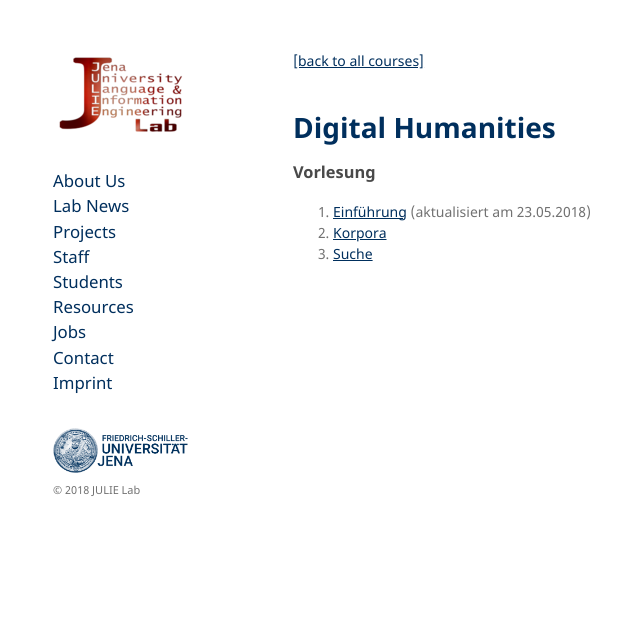
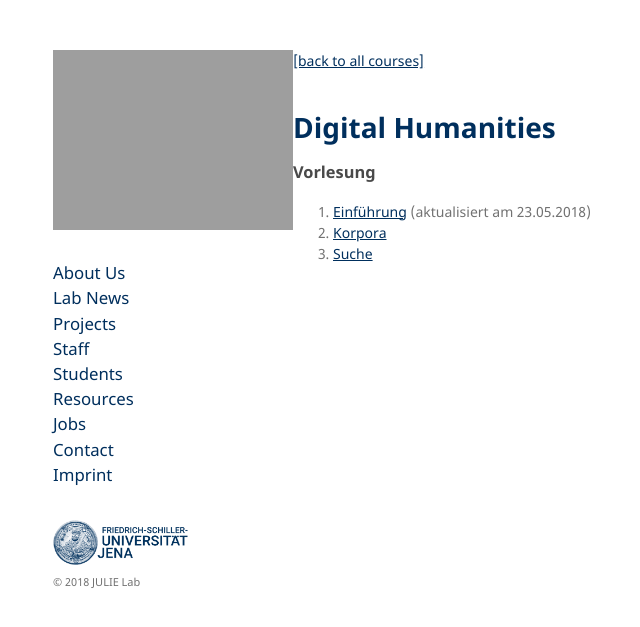
Before and after one commit to JULIELab/JULIELab.github.io, a Jekyll site: the page built from courses/Digital+Humanities-p-12429.md, in a window 1280 px wide. Shown: the top 627 px of the page, without its empty margins (157-797 px from the left). Built offline with Jekyll 4.4.1, drawn with Linux system fonts in a browser that asks for light colours.

Commit message:
Update course.html

```diff
--- a/_layouts/course.html
+++ b/_layouts/course.html
@@ -1,95 +1,6 @@
-<!DOCTYPE html>
-<html lang="{{ site.lang | default: "en-US" }}">
-  <head>
-    <meta charset="UTF-8">
-    <meta http-equiv="X-UA-Compatible" content="IE=edge">
-    <meta name="viewport" content="width=device-width, initial-scale=1">
+---
+layout: default
+---
 
-{% seo %}
-    <link rel="stylesheet" href="{{ "/assets/css/style.css?v=" | append: site.github.build_revision | relative_url }}">
-    <!--[if lt IE 9]>
-    <script src="//cdnjs.cloudflare.com/ajax/libs/html5shiv/3.7.3/html5shiv.min.js"></script>
-    <![endif]-->
-  <style>
-  body {
-    margin: 0;
-  }
-
-  * {
-    box-sizing: border-box;
-  }
-
-  input, textarea {
-    width: 100%;
-  }
-  </style>
-  </head>
-  <body>
-    <div class="wrapper">
-      <header>
-	      <a href="/web/index.html"><img src="{{site.logo | relative_url}}" alt="Logo" /></a>
-	<nav><big>
-	<br>
-	<a href="/web/index.html">About Us</a>
-	<br>
-	<a href="/web/news.html">Lab News</a>
-	<br>
-	<a href="/web/projects.html">Projects</a>
-	<br>
-	<a href="/web/staff.html">Staff</a>
-	<br>
-	<a href="/web/students.html">Students</a>
-	<br>
-	<a href="/web/resources.html">Resources</a>
-	<br>
-	<a href="/web/jobs.html">Jobs</a>
-	<br>
-	<a href="/web/contact.html">Contact</a>
-	<br>
-	<a href="/web/imprint.html">Imprint</a>
-	</big></nav>
-      <footer>
-<!--
-        {% if site.github.is_project_page %}
-        <p>This project is maintained by <a href="{{ site.github.owner_url }}">{{ site.github.owner_name }}</a></p>
-        {% endif %}
--->
-	<a href="http://www.uni-jena.de"><img src="{{site.fsu | relative_url}}" height="45px" width="135px" alt="fsu" /></a>
-        <p><small>© 2018 JULIE Lab</small></p>
-      </footer>
-      </header>
-
-      <navi>
-	<h1><a href="{{ "/" | absolute_url }}" style="color: #b12d2d">{{ site.title | default: site.github.repository_name }}</a></h1>
-        <a href="/web/index.html">About</a> | <a href="/web/news.html">News</a> | <a href="/web/projects.html">Projects</a> | <a href="/web/staff.html">Staff</a> | <a href="/web/students.html">Students</a> | <a href="/web/resources.html">Resources</a> | <a href="/web/jobs.html">Jobs</a> | <a href="/web/contact.html">Contact</a> | <a href="/web/imprint.html">Imprint</a>
-      </navi>
-
-      <section>
-	    <a href="/web/students.html">[back to all courses]</a>
+      <a href="/web/students.html">[back to all courses]</a>
       {{ content }}
-
-      </section>
-      <footer1>
-<!--
-        {% if site.github.is_project_page %}
-        <p>This project is maintained by <a href="{{ site.github.owner_url }}">{{ site.github.owner_name }}</a></p>
-        {% endif %}
--->
-	<a href="http://www.uni-jena.de"><img src="{{site.fsu | relative_url}}" height="45px" width="135px" alt="fsu" /></a>
-        <p><small>© 2018 JULIE Lab</small></p>
-      </footer1>
-
-    </div>
-    <script src="{{ "/assets/js/scale.fix.js" | relative_url }}"></script>
-    {% if site.google_analytics %}
-    <script>
-      (function(i,s,o,g,r,a,m){i['GoogleAnalyticsObject']=r;i[r]=i[r]||function(){
-      (i[r].q=i[r].q||[]).push(arguments)},i[r].l=1*new Date();a=s.createElement(o),
-      m=s.getElementsByTagName(o)[0];a.async=1;a.src=g;m.parentNode.insertBefore(a,m)
-      })(window,document,'script','https://www.google-analytics.com/analytics.js','ga');
-      ga('create', '{{ site.google_analytics }}', 'auto');
-      ga('send', 'pageview');
-    </script>
-    {% endif %}
-  </body>
-</html>
```
